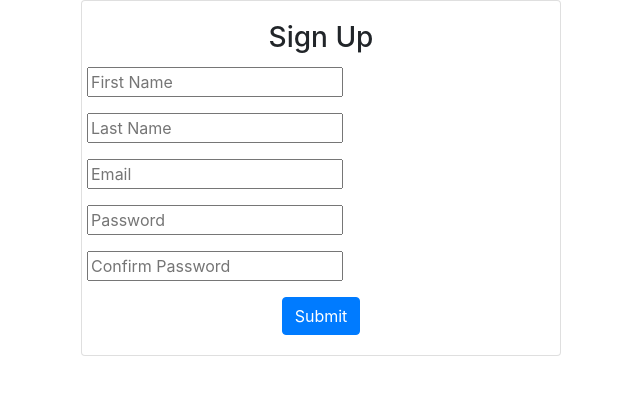
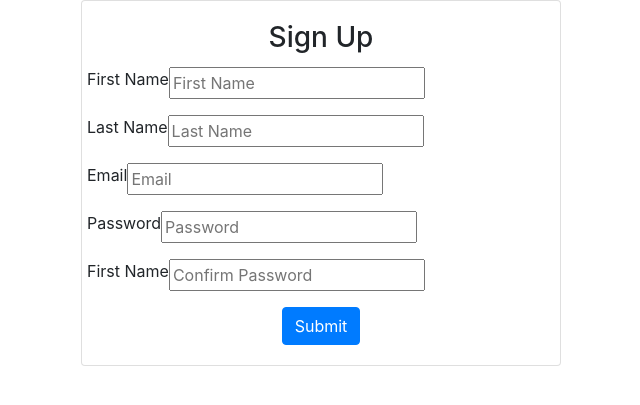
Before and after one commit to cnulla/InvoiceApp, a Django app: page /accounts/signup/ in a window 1280 px wide. Shown: the top 405 px of the page, without its empty margins (319-959 px from the left). Run offline with Django 3.2, Linux system fonts and the light colour scheme.

Commit message:
update templates

```diff
--- /dev/null
+++ b/invoiceapp/templates/accounts/signin.html
@@ -0,0 +1,4 @@
+{% extends 'base.html' %}
+
+{% block content %}
+{% endblock %}
--- a/invoiceapp/templates/accounts/signup.html
+++ b/invoiceapp/templates/accounts/signup.html
@@ -13,22 +13,27 @@
         <form method="POST" action="{% url 'signup'%}" novalidate="">
             <div class="form-group row">
                 {% csrf_token %}
+                <label for="{{form.first_name.id_for_label}}"> First Name </label>
                 {{form.first_name}}
                 <div class="red">{{form.first_name.errors}}</div>
             </div>
             <div class="form-group row">
+                <label for="{{form.last_name.id_for_label}}"> Last Name </label>
                 {{form.last_name}}
                <div class="red">{{form.last_name.errors}}</div>
             </div>
             <div class="form-group row">
+                <label for="{{form.email.id_for_label}}"> Email </label>
                 {{form.email}}
                <div class="red">{{form.email.errors}}</div>
             </div>
             <div class="form-group row">
+                <label for="{{form.password.id_for_label}}"> Password </label>
                 {{form.password}}
                <div class="red">{{form.password.errors}}</div>
             </div>
             <div class="form-group row">
+                <label for="{{form.confirm_password.id_for_label}}"> First Name </label>
                 {{form.confirm_password}}
                <div class="red">{{form.confirm_password.errors}}</div>
             </div>
--- /dev/null
+++ b/invoiceapp/templates/invoiceapp/dashboard.html
@@ -0,0 +1,4 @@
+{% extends 'base.html' %}
+
+{% block content %}
+{% endblock %}
```
